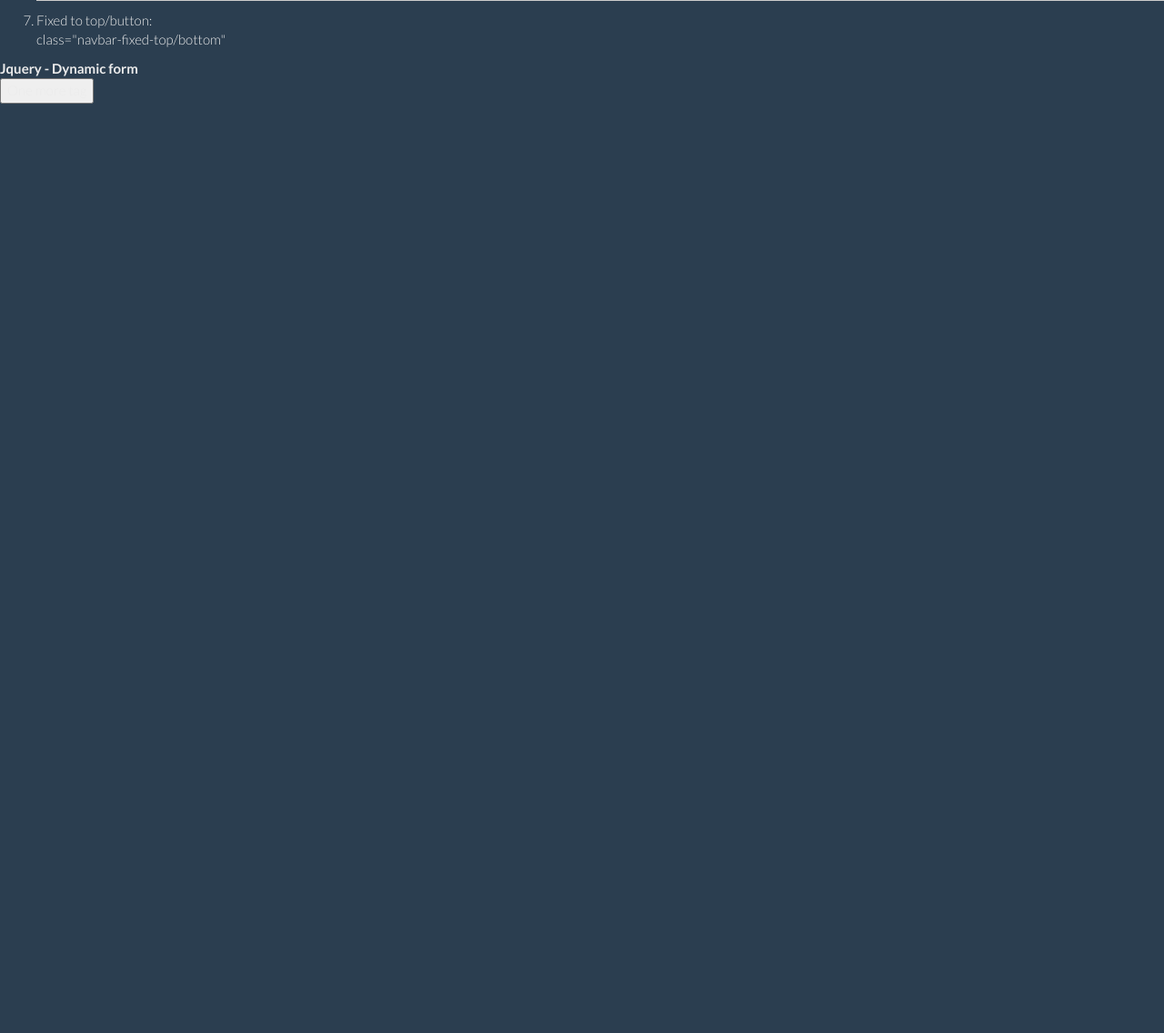
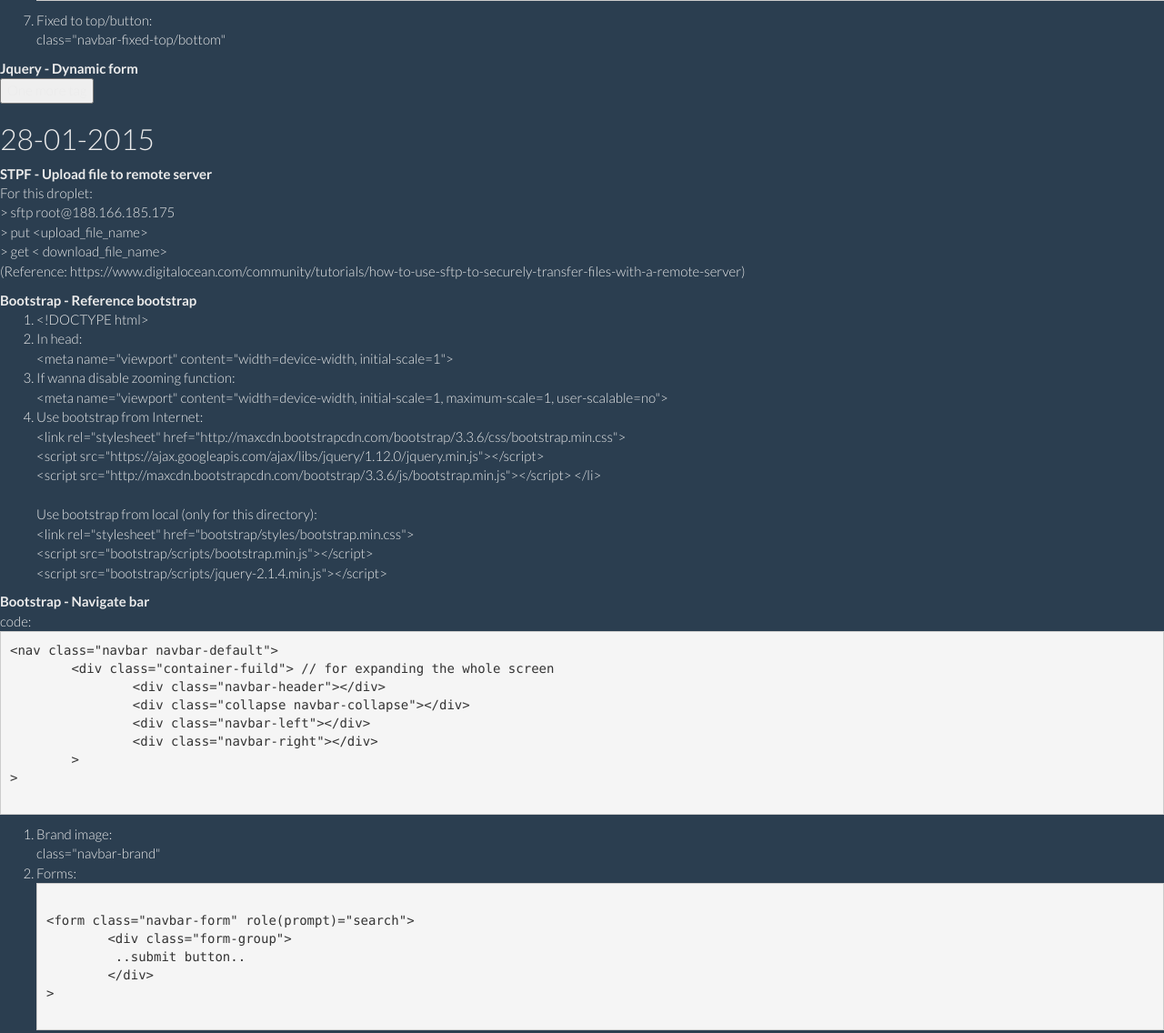
Before and after one commit to lt616/techJournal, a PHP site: page / in a window 1280 px wide. Shown: the part 1896-3032 px from the top of the page at 91% size. Before the commit the page ends 2010 px from the top, so only its background shows below. Run offline with PHP 8.4, Linux system fonts and the light colour scheme; some libraries are stand-ins or nearby versions.

Commit message:
20160130

```diff
--- a/index.php
+++ b/index.php
@@ -111,6 +111,9 @@
 		{
 			$user_id = 1;
 			echo $fname;
+			$myfile = fopen("28-01-2016.html", "r") or die("Unable to open the file" + $fileName);
+			echo fread($myfile, filesize("28-01-2016.html"));
+			fclose($myfile);
 		}
 
 		test("what");
```
